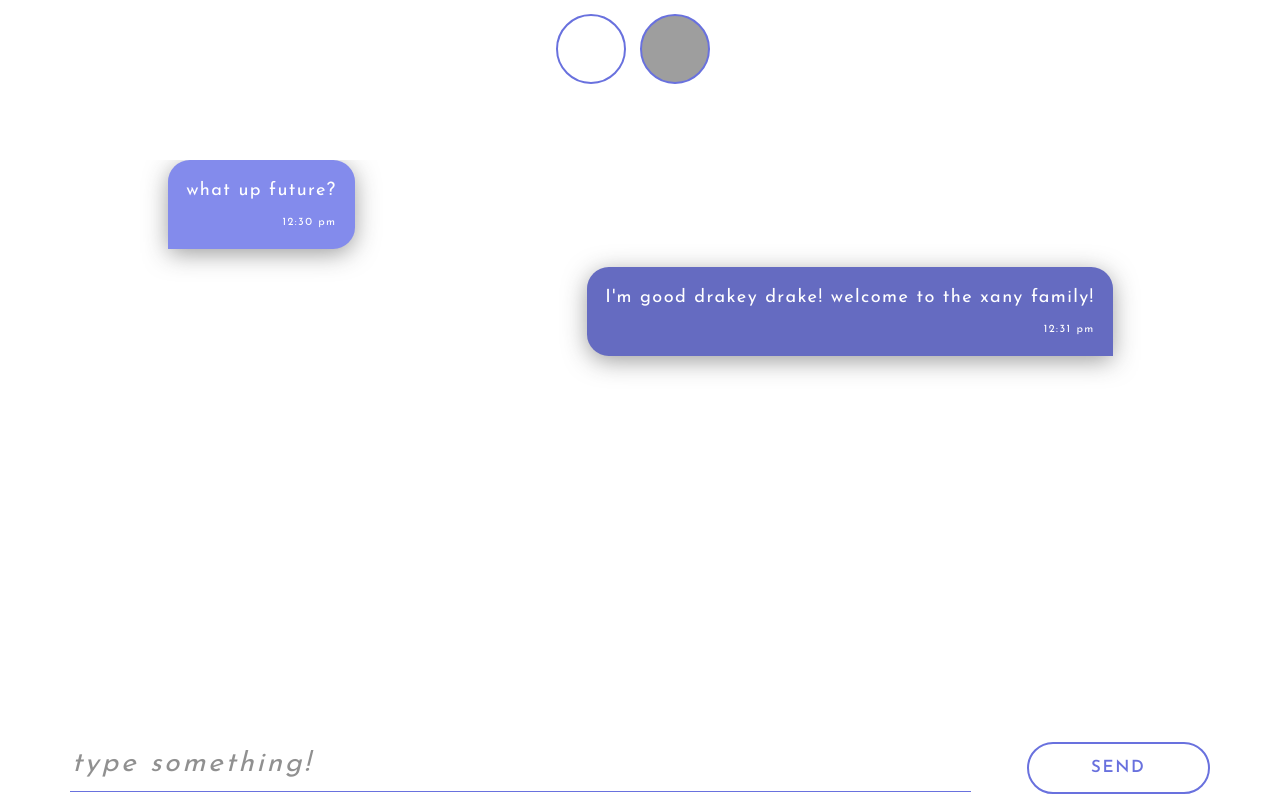
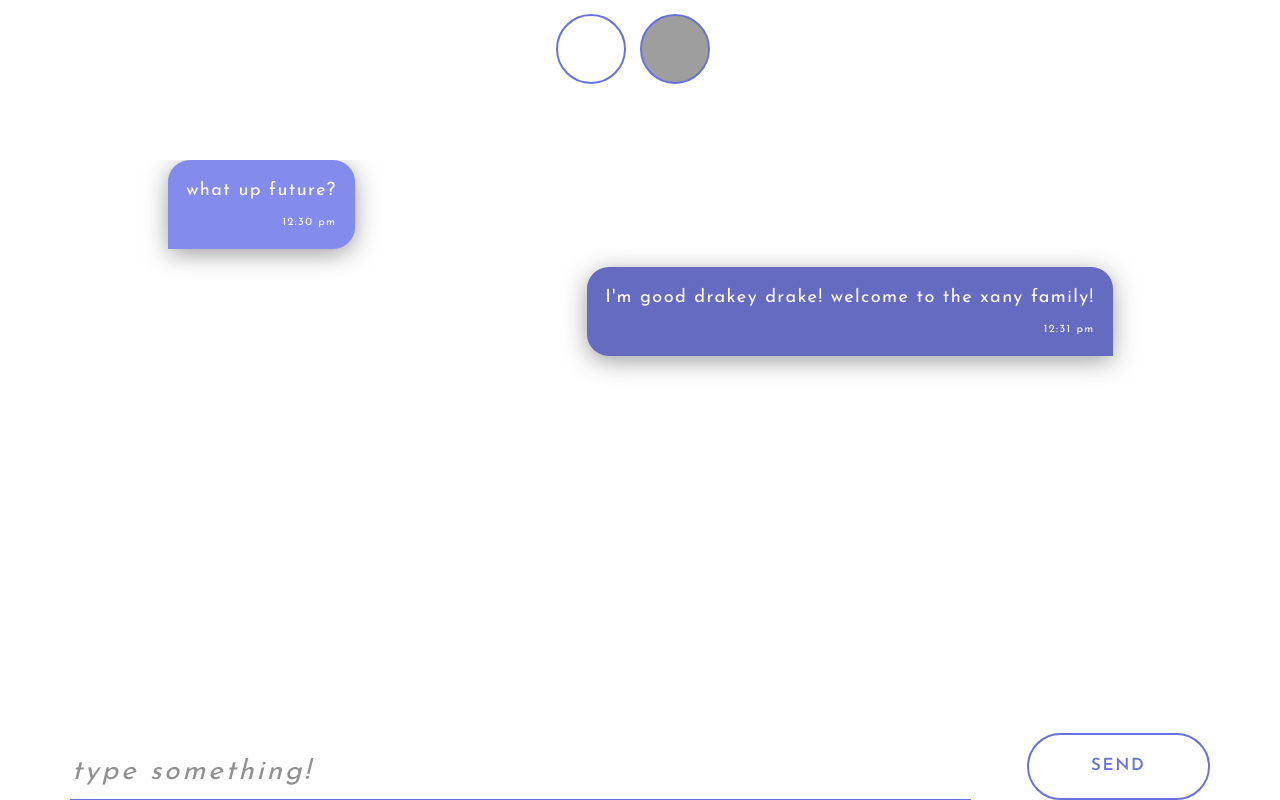
Before and after one commit to ehzdesign/emojichat, a website: page index.html in a window 1280 px wide. Drawn offline with nearby package versions, Linux system fonts and the light colour scheme; grey boxes are pictures that could not be loaded.

Commit message:
resize message input

```diff
--- a/style.css
+++ b/style.css
@@ -126,7 +126,7 @@ flex-direction: column;
 
 .input-holder{
 display: flex;
-height: 50%;
+height: 100%;
 /*margin-bottom: 2em;*/
 /*justify-content: space-between;*/
 
@@ -143,6 +143,7 @@ height: 50%;
   font-size: 2em;
   padding-bottom: 0;
   height: 2em;
+  align-self: flex-end;
 }
 
 .input-holder button {
@@ -155,9 +156,9 @@ height: 50%;
   color: #6971de;
   font-size: 1.2em;
   text-transform: uppercase;
-  height: 80%;
-  -ms-align-self: center;
-  align-self: center;
+  height: 4em;
+  -ms-align-self: flex-end;
+  align-self: flex-end;
   transition: all .3s ease;
   font-weight: 700;
 }
@@ -165,7 +166,11 @@ height: 50%;
 .input-holder button:hover{
   background-color: #6971de;
   color: white;
-  letter-spacing: .4em;
+  letter-spacing: .2em;
+  -webkit-box-shadow: 0px 5px 25px -1px rgba(50, 50, 50, 0.5);
+-moz-box-shadow:    0px 5px 25px -1px rgba(50, 50, 50, 0.5);
+box-shadow:         0px 5px 25px -1px rgba(50, 50, 50, 0.5);
+transform: scale(1.1);
 }
 
 
```
